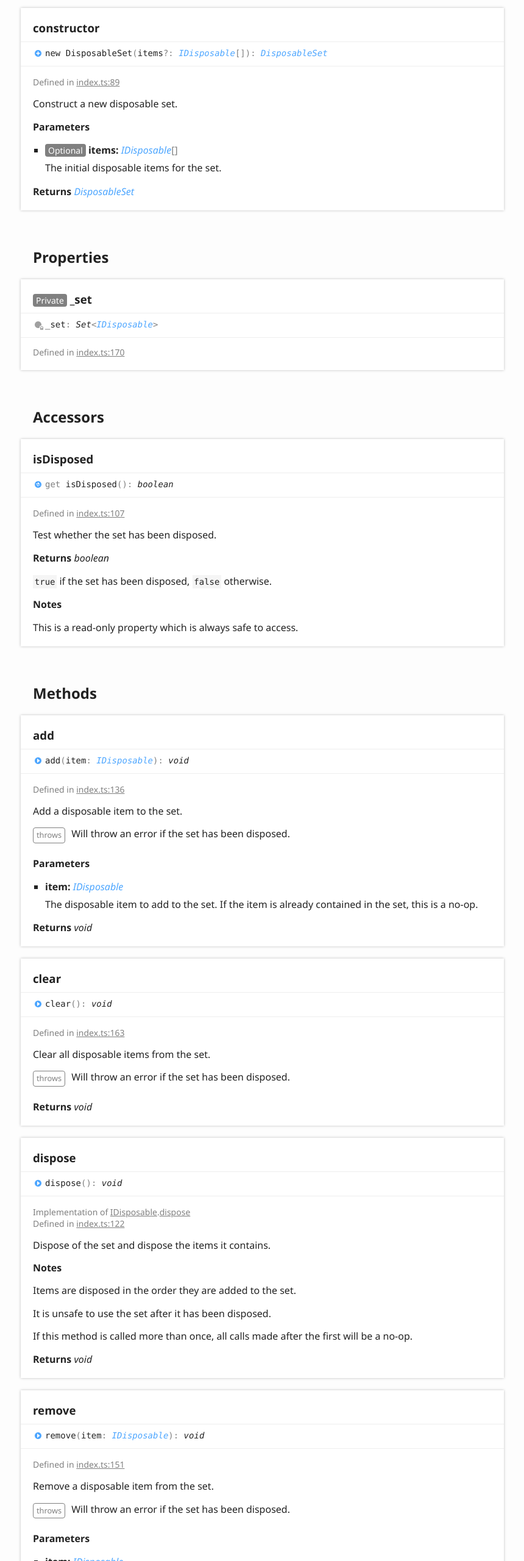
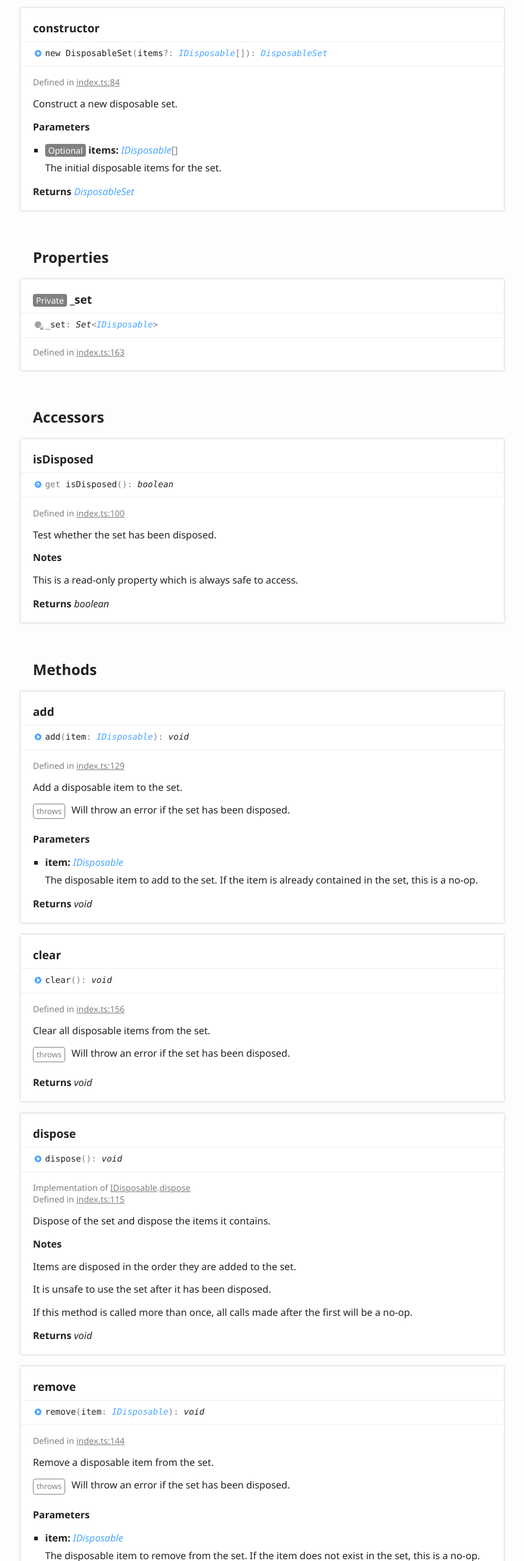
Before and after one commit to rlugojr/phosphor-disposable, a plain HTML site: page api/classes/disposableset.html in a window 1280 px wide. Shown: the part 1160-3720 px from the top of the page at 61% size, without its empty margins (6-866 px from the left). Drawn offline with Linux system fonts and the light colour scheme.

Commit message:
autocommit docs

```diff
--- a/api/classes/disposableset.html
+++ b/api/classes/disposableset.html
@@ -134,7 +134,7 @@
 						<li class="tsd-description">
 							<aside class="tsd-sources">
 								<ul>
-									<li>Defined in <a href="https://github.com/phosphorjs/phosphor-disposable/blob/HEAD/src/index.ts#L89">index.ts:89</a></li>
+									<li>Defined in <a href="https://github.com/phosphorjs/phosphor-disposable/blob/HEAD/src/index.ts#L84">index.ts:84</a></li>
 								</ul>
 							</aside>
 							<div class="tsd-comment tsd-typography">
@@ -166,7 +166,7 @@
 					<div class="tsd-signature tsd-kind-icon">_set<span class="tsd-signature-symbol">:</span> <span class="tsd-signature-type">Set</span><span class="tsd-signature-symbol">&lt;</span><a href="../interfaces/idisposable.html" class="tsd-signature-type">IDisposable</a><span class="tsd-signature-symbol">&gt;</span></div>
 					<aside class="tsd-sources">
 						<ul>
-							<li>Defined in <a href="https://github.com/phosphorjs/phosphor-disposable/blob/HEAD/src/index.ts#L170">index.ts:170</a></li>
+							<li>Defined in <a href="https://github.com/phosphorjs/phosphor-disposable/blob/HEAD/src/index.ts#L163">index.ts:163</a></li>
 						</ul>
 					</aside>
 				</section>
@@ -183,18 +183,17 @@
 						<li class="tsd-description">
 							<aside class="tsd-sources">
 								<ul>
-									<li>Defined in <a href="https://github.com/phosphorjs/phosphor-disposable/blob/HEAD/src/index.ts#L107">index.ts:107</a></li>
+									<li>Defined in <a href="https://github.com/phosphorjs/phosphor-disposable/blob/HEAD/src/index.ts#L100">index.ts:100</a></li>
 								</ul>
 							</aside>
 							<div class="tsd-comment tsd-typography">
 								<div class="lead">
 									<p>Test whether the set has been disposed.</p>
 								</div>
+								<h4 id="notes">Notes</h4>
+								<p>This is a read-only property which is always safe to access.</p>
 							</div>
 							<h4 class="tsd-returns-title">Returns <span class="tsd-signature-type">boolean</span></h4>
-							<p><code>true</code> if the set has been disposed, <code>false</code> otherwise.</p>
-							<h4 id="notes">Notes</h4>
-							<p>This is a read-only property which is always safe to access.</p>
 						</li>
 					</ul>
 				</section>
@@ -211,7 +210,7 @@
 						<li class="tsd-description">
 							<aside class="tsd-sources">
 								<ul>
-									<li>Defined in <a href="https://github.com/phosphorjs/phosphor-disposable/blob/HEAD/src/index.ts#L136">index.ts:136</a></li>
+									<li>Defined in <a href="https://github.com/phosphorjs/phosphor-disposable/blob/HEAD/src/index.ts#L129">index.ts:129</a></li>
 								</ul>
 							</aside>
 							<div class="tsd-comment tsd-typography">
@@ -248,7 +247,7 @@
 						<li class="tsd-description">
 							<aside class="tsd-sources">
 								<ul>
-									<li>Defined in <a href="https://github.com/phosphorjs/phosphor-disposable/blob/HEAD/src/index.ts#L163">index.ts:163</a></li>
+									<li>Defined in <a href="https://github.com/phosphorjs/phosphor-disposable/blob/HEAD/src/index.ts#L156">index.ts:156</a></li>
 								</ul>
 							</aside>
 							<div class="tsd-comment tsd-typography">
@@ -276,7 +275,7 @@
 							<aside class="tsd-sources">
 								<p>Implementation of <a href="../interfaces/idisposable.html">IDisposable</a>.<a href="../interfaces/idisposable.html#dispose">dispose</a></p>
 								<ul>
-									<li>Defined in <a href="https://github.com/phosphorjs/phosphor-disposable/blob/HEAD/src/index.ts#L122">index.ts:122</a></li>
+									<li>Defined in <a href="https://github.com/phosphorjs/phosphor-disposable/blob/HEAD/src/index.ts#L115">index.ts:115</a></li>
 								</ul>
 							</aside>
 							<div class="tsd-comment tsd-typography">
@@ -303,7 +302,7 @@
 						<li class="tsd-description">
 							<aside class="tsd-sources">
 								<ul>
-									<li>Defined in <a href="https://github.com/phosphorjs/phosphor-disposable/blob/HEAD/src/index.ts#L151">index.ts:151</a></li>
+									<li>Defined in <a href="https://github.com/phosphorjs/phosphor-disposable/blob/HEAD/src/index.ts#L144">index.ts:144</a></li>
 								</ul>
 							</aside>
 							<div class="tsd-comment tsd-typography">
```
Also changed, not shown: api/classes/disposabledelegate.html (+6 -8 lines), api/interfaces/idisposable.html (+4 -9 lines).
